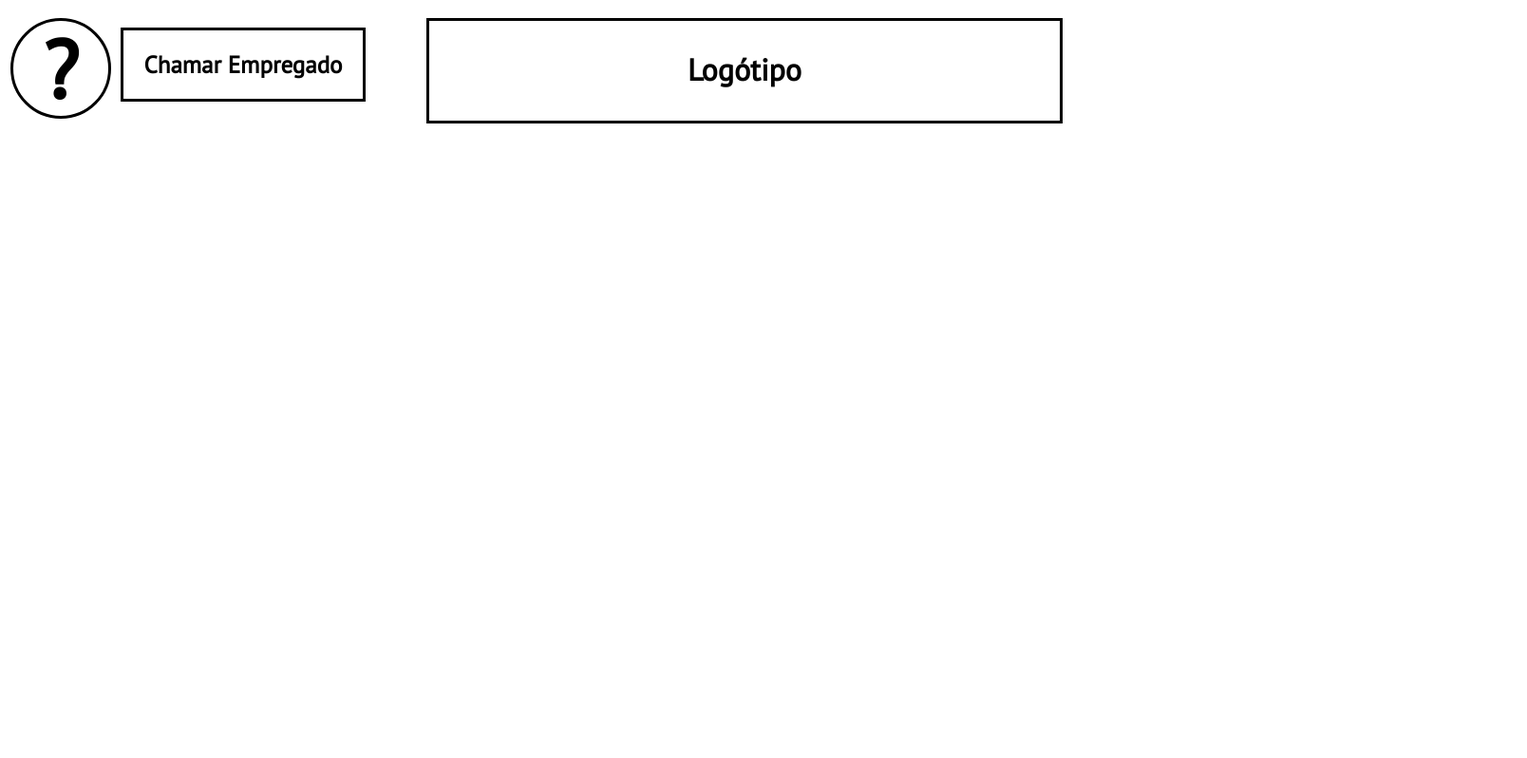
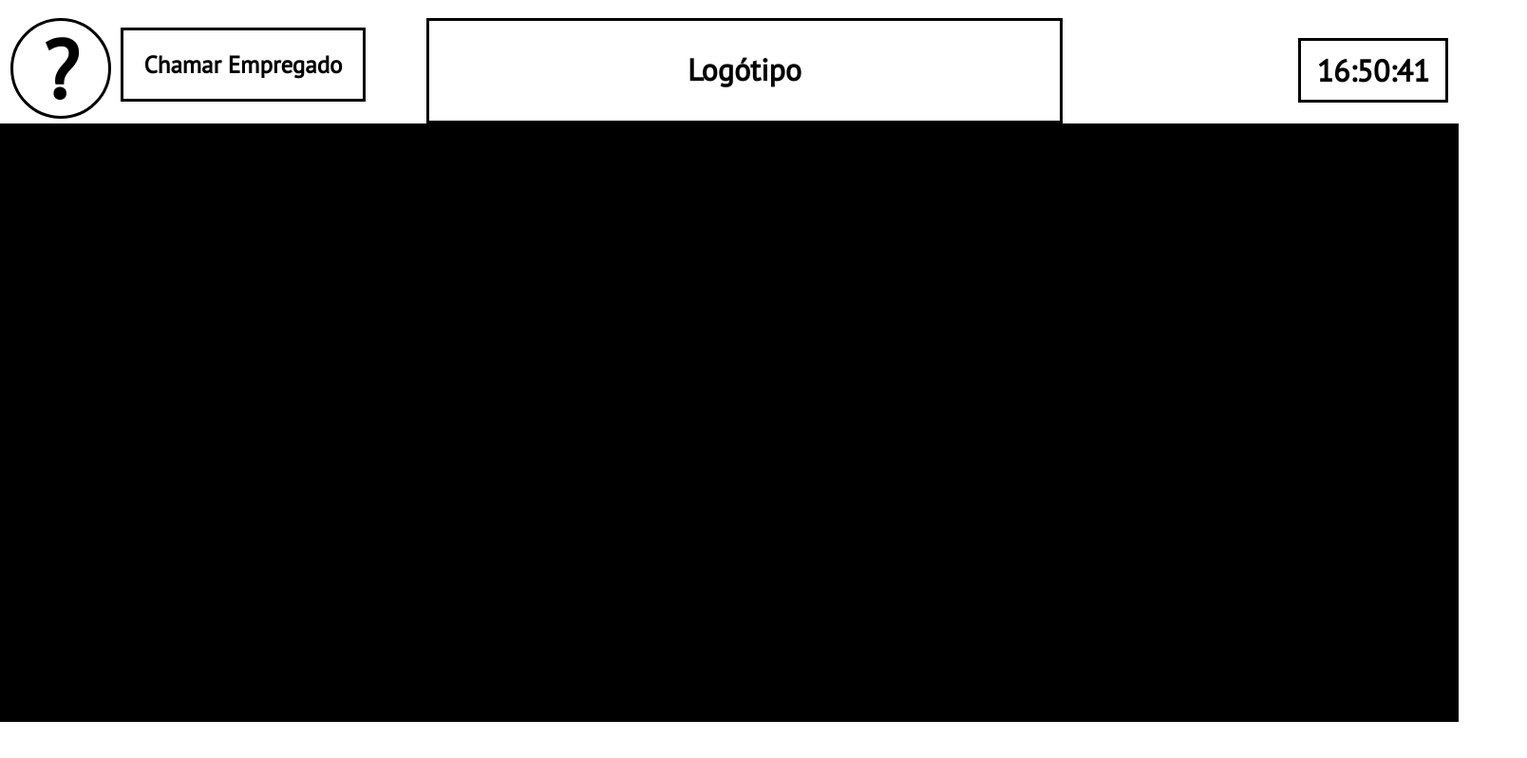
Before and after one commit to darkmacheken/IPM, a plain HTML site: page index.html in a window 1280 px wide. Shown: the whole page at 95% size, 1608 px wide, since content can reach past the window. Drawn offline with nearby package versions, Linux system fonts and the light colour scheme.

Commit message:
Div second screen

```diff
--- a/index.html
+++ b/index.html
@@ -388,30 +388,7 @@
     ############################ Segunda Janela ##############################
     ##########################################################################-->
     <div id="second-screen">
-      <table>
-        <tr>
-            <td height="126" colspan="2">
-                <!--Botão Help-->
-                <div class="box btn" id="helpbtn">
-                    ?
-                </div>
-                <!--Botão Chamar Empregado-->
-                <div class="box btn" id="callbtn">
-                    Chamar Empregado
-                </div>
 
-                <div class="box" id="callwaitbtn">
-                    O empregado vem em: <span id="callwaittime"></span> segundos
-                    <div class="box btn" id="cancelcallbtn">
-                        Cancelar
-                    </div>
-                </div>
-                <!--Logotipo-->
-                <div class="box" id="logotipo">
-                    Logótipo
-                </div>
-            </td>
-      </table>
     </div>
 </body>
 </html>
--- a/windows.css
+++ b/windows.css
@@ -137,11 +137,11 @@ label.btn {
 }
 
 #second-screen{
-  background-color: white;
+  background-color: black;
   position: absolute;
-  top: 8px;
-  left: 8px;
-  width: 100em;
-  height: 50em;
+  top: 130px;
+  left: 0px;
+  width: 1536px;
+  height: 630px;
   visibility: visible;
 }
```
